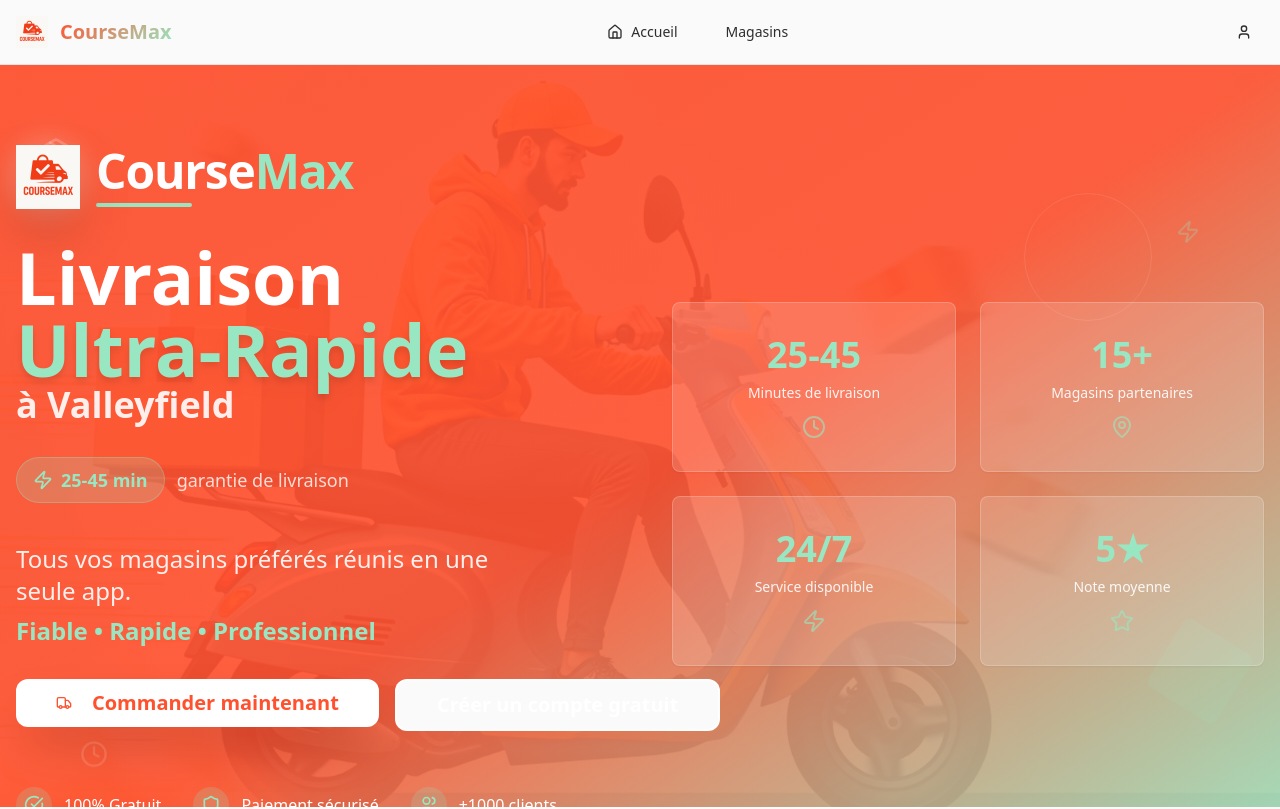
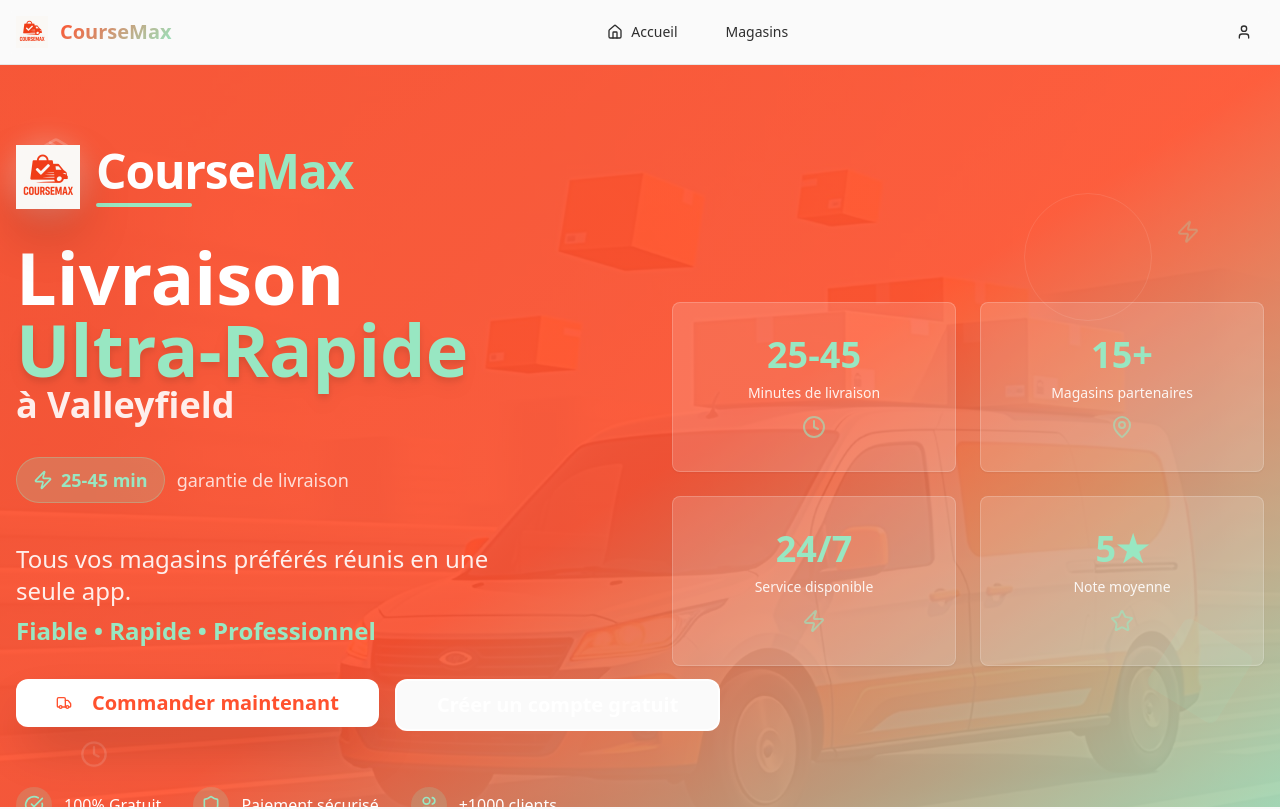
Before and after one commit to Clod2025/course-max-valleyfield, a React (Vite) app: page /home in a window 1280 px wide. Shown: the top 809 px of the page. Built offline with nearby package versions, Linux system fonts and the light colour scheme.

Commit message:
Fix: Import banner images correctly

```diff
--- a/src/pages/Home.tsx
+++ b/src/pages/Home.tsx
@@ -3,7 +3,7 @@ import { Button } from "@/components/ui/button";
 import { Card, CardContent } from "@/components/ui/card";
 import { Header } from "@/components/header";
 import { Truck, Clock, Star, MapPin, CheckCircle, Shield, Users, Zap, Package } from "lucide-react";
-import deliveryHero from "@/assets/delivery-hero.jpg";
+import deliveryCarHero from "@/assets/delivery-car-hero.jpg";
 
 const Home = () => {
   return (
@@ -15,7 +15,7 @@ const Home = () => {
         {/* Background Image with Overlay */}
         <div className="absolute inset-0">
           <img
-            src={deliveryHero}
+            src={deliveryCarHero}
             alt="Livraison rapide CourseMax"
             className="w-full h-full object-cover opacity-20"
           />
```
